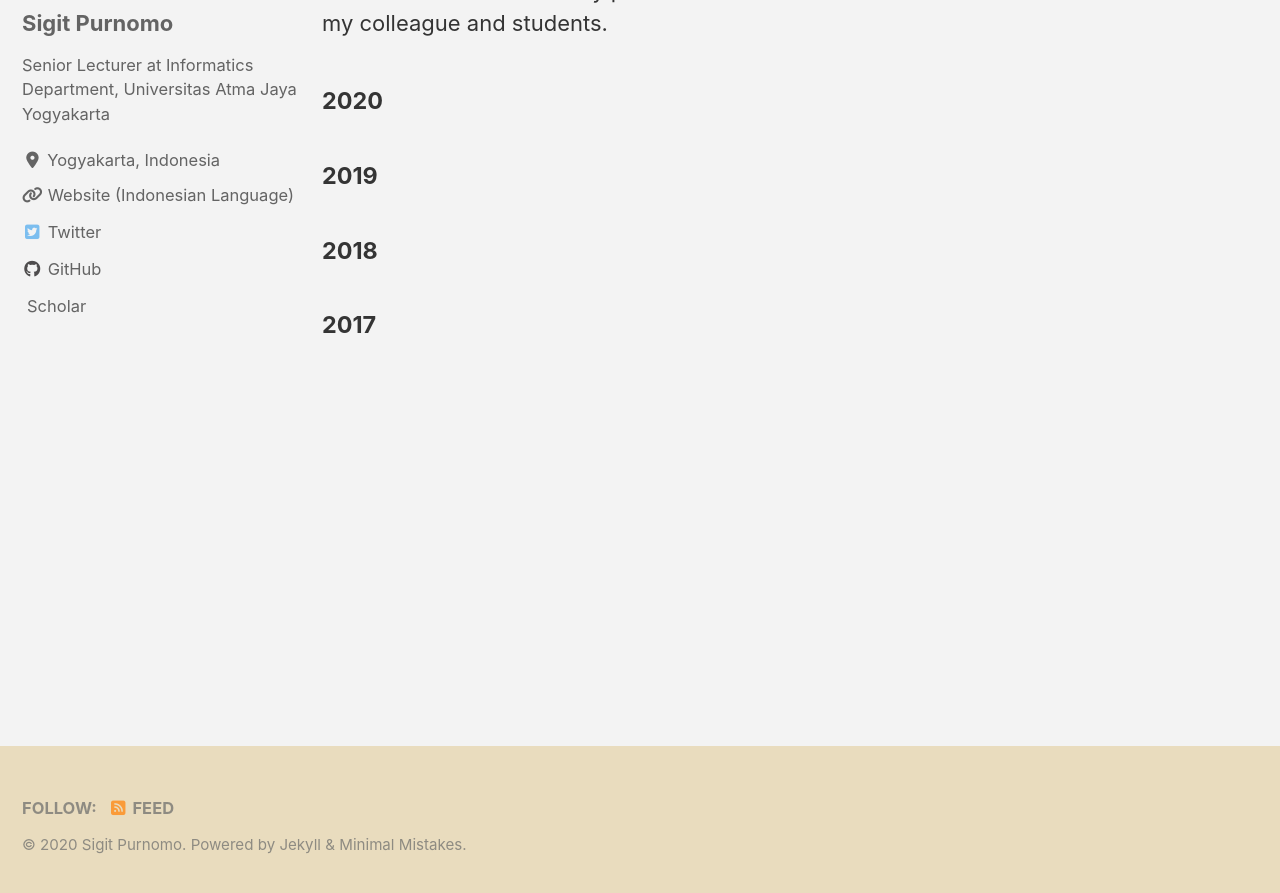
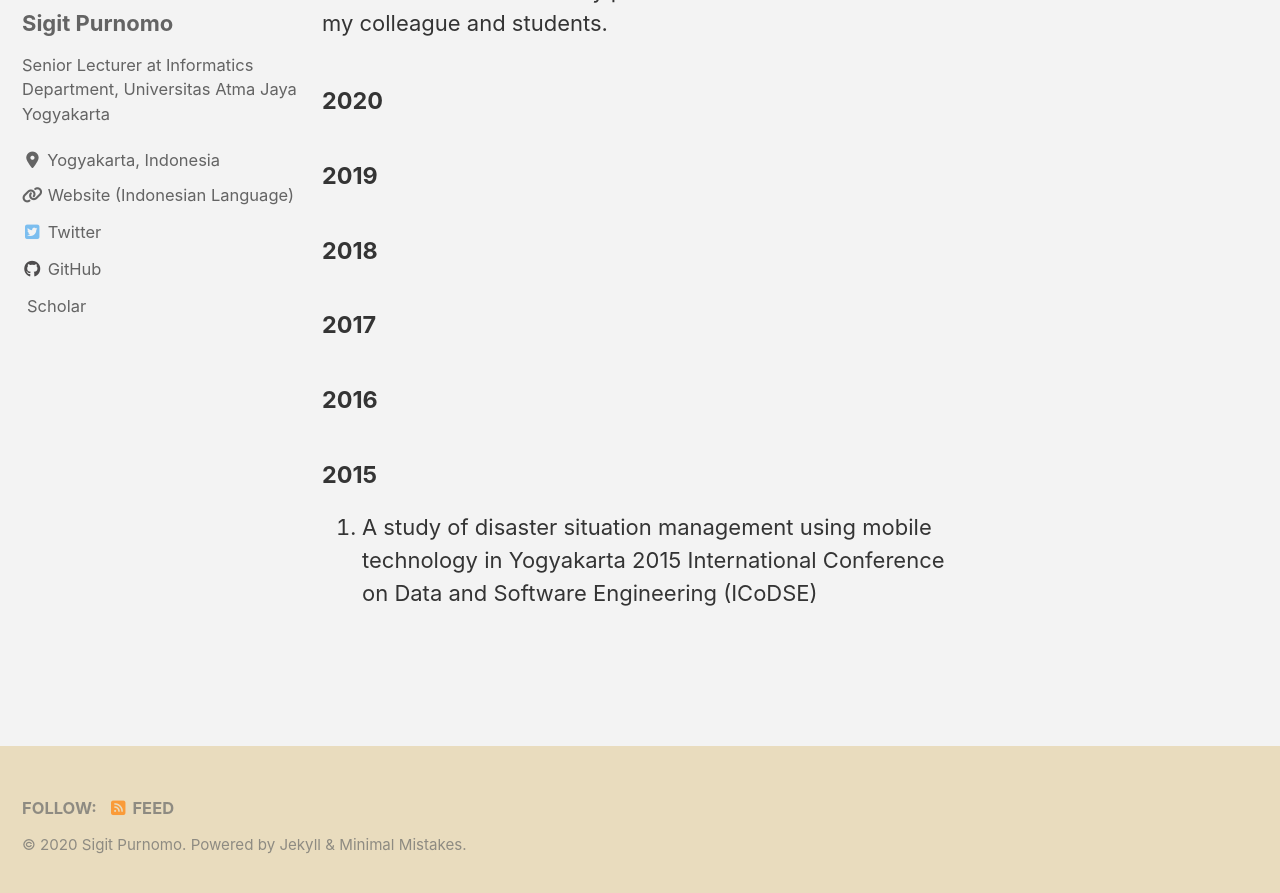
Before and after one commit to sigit-purnomo/sigit-purnomo.github.io, a Jekyll site: the page built from _pages/publication.md, in a window 1280 px wide and 900 px high, scrolled down 231 px. Shown: the top 893 px of the window. Built offline with Jekyll 4.4.1, drawn with Linux system fonts in a browser that asks for light colours; cached includes are drawn as plain includes; nearby versions of some CDN libraries; a style sheet for code colours, icons or effects is not loaded.

Commit message:
Update publication.md

```diff
--- a/_pages/publication.md
+++ b/_pages/publication.md
@@ -17,3 +17,9 @@ As a lecturer, one of my task is to publish article from my reseacrh. Here some
 #### 2018
 
 #### 2017
+
+#### 2016
+
+#### 2015
+1. A study of disaster situation management using mobile technology in Yogyakarta
+   2015 International Conference on Data and Software Engineering (ICoDSE)
```
